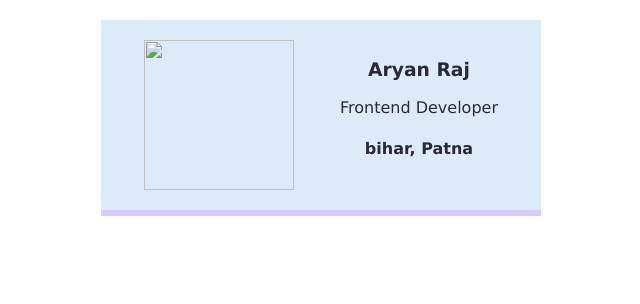
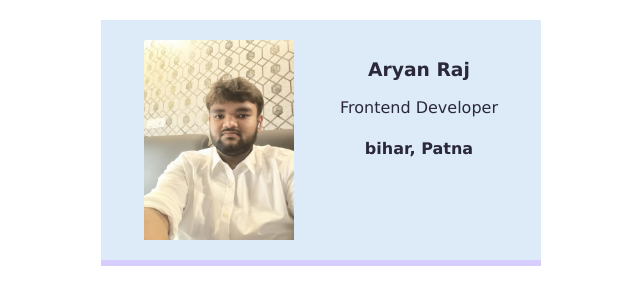
Before and after one commit to Aryan-10-04-2005/Business-card, a website built with Vite: page index.html in a window 1280 px wide. Shown: the whole page, without its empty margins (319-959 px from the left). Built offline with nearby package versions, Linux system fonts and the light colour scheme; files whose address does not match are found by name.

Commit message:
Update index.html

```diff
--- a/index.html
+++ b/index.html
@@ -5,7 +5,7 @@
     <body>
         <!-- mini side-lesson: adding a new class with a space -->
         <div class="card">
-            <img class="avatar" src="images/per.png">
+            <img class="avatar" src="me.jpg">
             <div >
                 <h3>Aryan Raj</h3>
                 <p>Frontend Developer</p>
```
